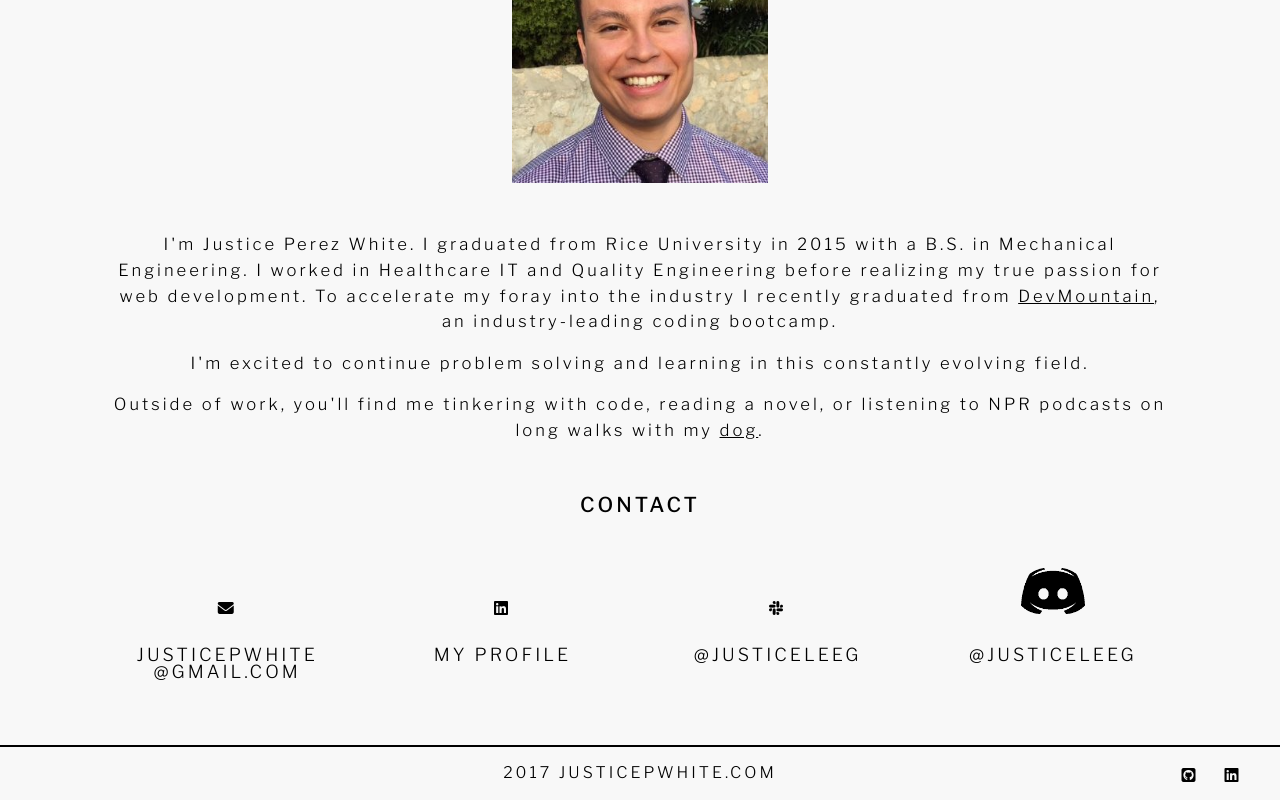
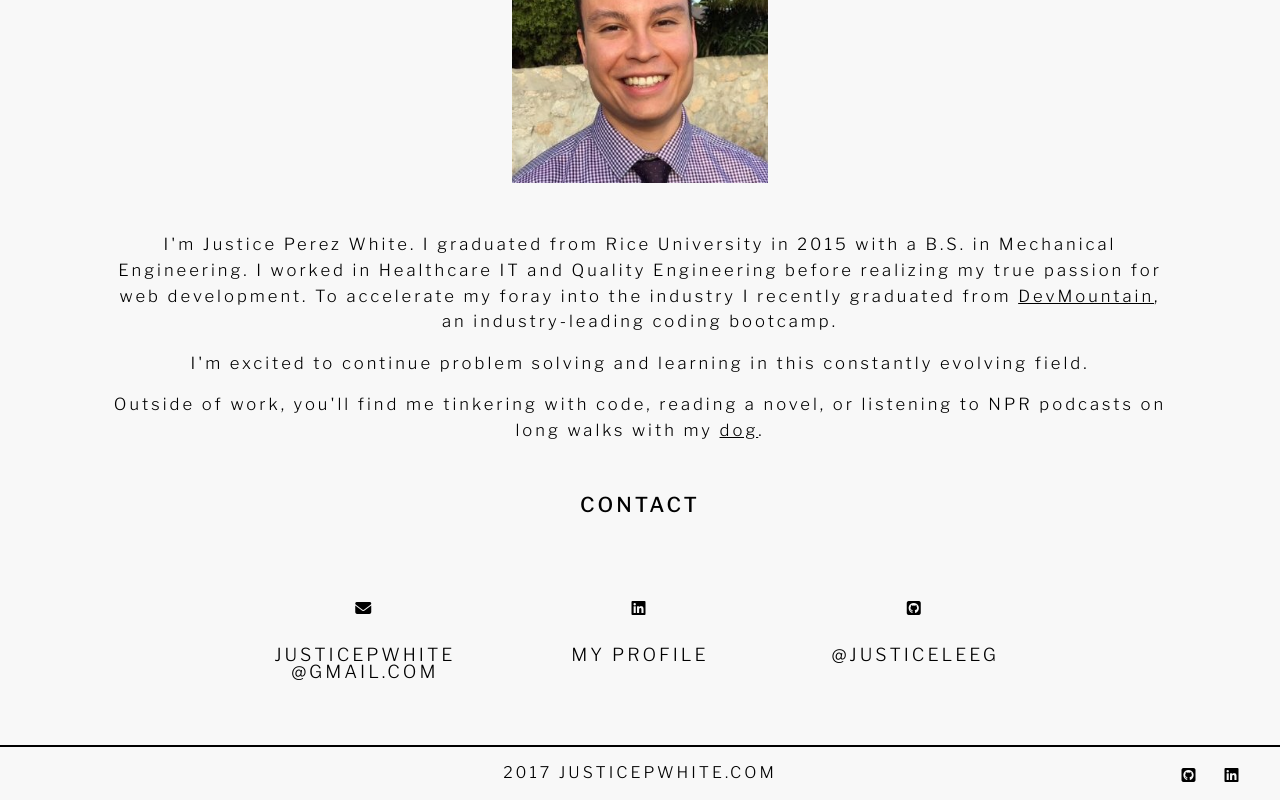
Before and after one commit to Justiceleeg/dm-portfolio, a React (Create React App) app: page / in a window 1280 px wide. Shown: the part 1995-2795 px from the top of the page. Built offline with nearby package versions, Linux system fonts and the light colour scheme.

Commit message:
live links only for contact me

```diff
--- a/src/components/Contact/contact.css
+++ b/src/components/Contact/contact.css
@@ -5,6 +5,7 @@
 .contacts{
     margin-top: 4%;
     display: flex;
+    justify-content: center;
 }
 .contact-box {
     width: 25%;
--- a/src/components/Contact/contact.js
+++ b/src/components/Contact/contact.js
@@ -13,7 +13,9 @@ export default class Contact extends Component {
                     <div className="title">Contact</div>
                     <div className="contacts">
                         <div className="contact-box">
-                            <div className="contact-logo"><i className="fa fa-envelope" aria-hidden="true"></i></div>
+                            <div className="contact-logo"><a target="_blank" className="linkedin-link" href="mailto:justicepwhite@gmail.com">
+                                <i className="fa fa-envelope" aria-hidden="true"></i></a>
+                                </div>
                             <div className="contact-name">Email</div>
                             <div className="contact-username">justicepwhite<br/>@gmail.com</div>
                         </div>
@@ -25,13 +27,12 @@ export default class Contact extends Component {
                             <div className="contact-username">My Profile</div>
                         </div>
                         <div className="contact-box">
-                            <div className="contact-logo"><i className="fa fa-slack" aria-hidden="true"></i></div>
+                            <div className="contact-logo">
+                                <a target="_blank" className="linkedin-link" href="https://github.com/Justiceleeg/">
+                                    <i className="fa fa-github-square" aria-hidden="true"></i>
+                                </a>
+                            </div>
                             <div className="contact-name">Slack</div>
-                            <div className="contact-username">@Justiceleeg</div>
-                        </div>
-                        <div className="contact-box">
-                            <div className="contact-logo"><img className="discord" src={discord} alt="Discord"/></div>
-                            <div className="contact-name">Discord</div>
                             <div className="contact-username">@Justiceleeg</div>
                         </div>
                     </div>
```
